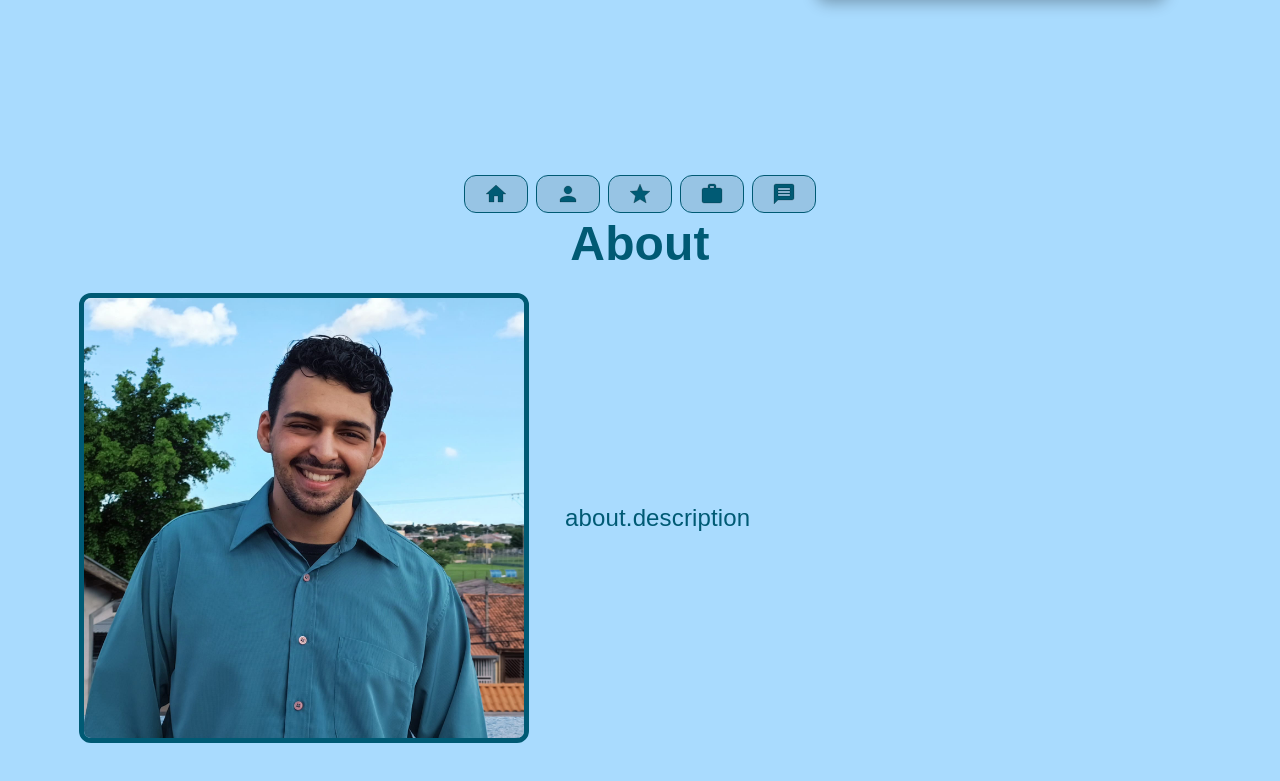
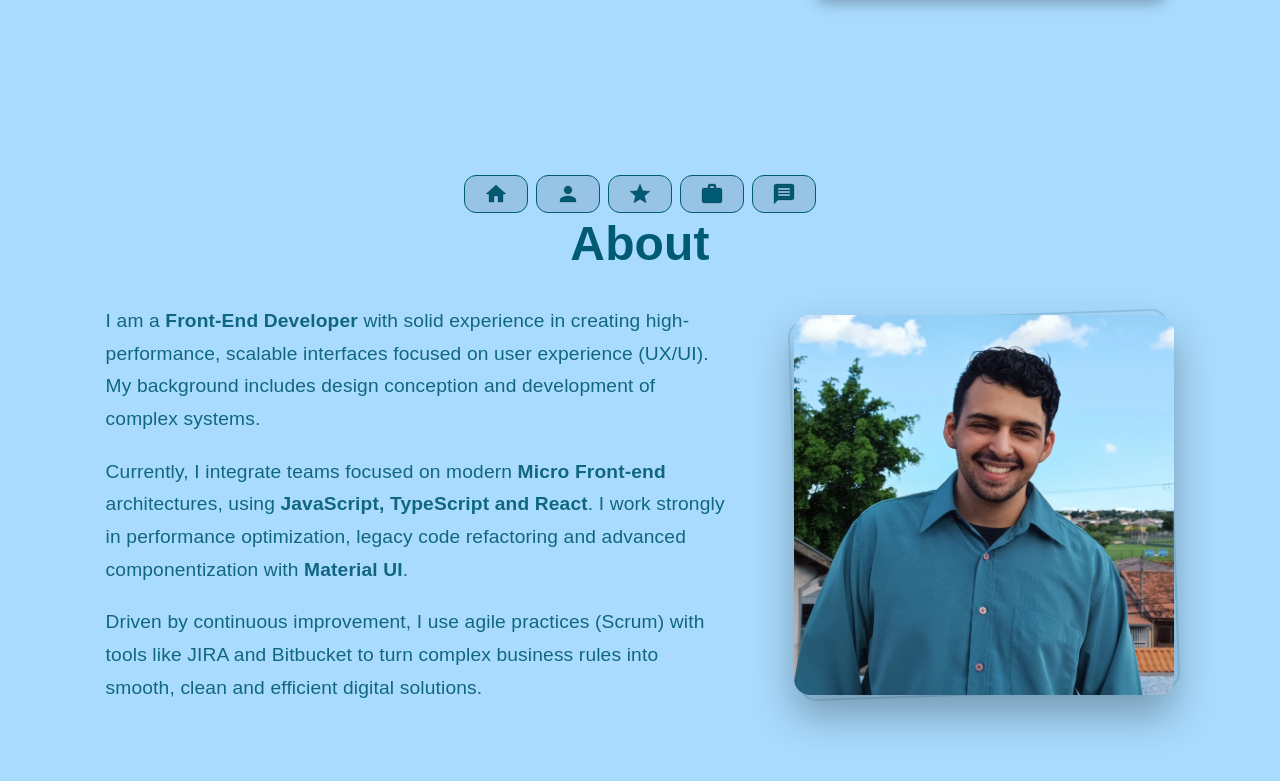
Before and after one commit to ewnsilva/portfolio, a React app: page / in a window 1280 px wide. Shown: the part 573-1354 px from the top of the page. Built offline with nearby package versions, Linux system fonts and the light colour scheme.

Commit message:
refactor: updating stylization

```diff
--- a/src/components/About/index.tsx
+++ b/src/components/About/index.tsx
@@ -1,52 +1,176 @@
-import { Box, Typography, useMediaQuery } from "@mui/material";
+import { Box, Typography, useMediaQuery, useTheme } from "@mui/material";
+import { keyframes } from "@mui/system";
 import { useLanguage } from "hooks/useLanguage";
 import { Title } from "components";
 import { photos } from "utils";
 
+const fadeInUp = keyframes`
+  from {
+    opacity: 0;
+    transform: translateY(30px);
+  }
+  to {
+    opacity: 1;
+    transform: translateY(0);
+  }
+`;
+
 export const About = () => {
   const { t } = useLanguage();
+  const theme = useTheme();
   const matchesMd = useMediaQuery("(max-width:870px)");
 
   return (
-    <Box mb={25}>
+    <Box
+      mb={matchesMd ? 12 : 23}
+      sx={{
+        animation: `${fadeInUp} 1.2s ease-out`,
+        width: "100%",
+      }}
+    >
       <Title styles={{ textAlign: "center" }} id="about">
         {t("about.title")}
       </Title>
+
       <Box
-        display={"flex"}
-        flexDirection={matchesMd ? "column" : "row"}
-        justifyContent={"center"}
-        alignItems={"center"}
-        justifyItems={"center"}
+        display="flex"
+        flexDirection={matchesMd ? "column-reverse" : "row"}
+        justifyContent="center"
+        alignItems="center"
+        gap={matchesMd ? 5 : 8}
+        p={matchesMd ? 2 : 4}
+        sx={{
+          maxWidth: "1200px",
+          mx: "auto",
+        }}
       >
         <Box
-          component="img"
-          src={photos[0].image}
-          alt={photos[0].name}
           sx={{
-            border: "5px solid",
-            borderRadius: 3,
-            borderColor: "primary.main",
-            width: matchesMd ? "75%" : "50%",
-            maxWidth: "450px",
-            margin: "20px",
+            width: matchesMd ? "100%" : "55%",
+            textAlign: matchesMd ? "center" : "left",
+            color: "text.primary",
+            fontFamily: "inherit",
           }}
-        />
-        <Typography
-          m={2}
-          textAlign={"justify"}
-          width={matchesMd ? "95%" : "50%"}
+        >
+          <Typography
+            component="p"
+            sx={{
+              fontSize: {
+                xs: "0.95rem",
+                sm: "1.05rem",
+                md: "1.15rem",
+                lg: "1.2rem",
+              },
+              fontWeight: 400,
+              lineHeight: 1.7,
+              mb: 2.5,
+              opacity: 0.9,
+              "& strong": { color: "primary.main", fontWeight: 600 },
+            }}
+          >
+            <span dangerouslySetInnerHTML={{ __html: t("about.paragraph1") }} />
+          </Typography>
+
+          <Typography
+            component="p"
+            sx={{
+              fontSize: {
+                xs: "0.95rem",
+                sm: "1.05rem",
+                md: "1.15rem",
+                lg: "1.2rem",
+              },
+              fontWeight: 400,
+              lineHeight: 1.7,
+              mb: 2.5,
+              opacity: 0.9,
+              "& strong": { color: "primary.main", fontWeight: 600 },
+            }}
+          >
+            <span dangerouslySetInnerHTML={{ __html: t("about.paragraph2") }} />
+          </Typography>
+
+          <Typography
+            component="p"
+            sx={{
+              fontSize: {
+                xs: "0.95rem",
+                sm: "1.05rem",
+                md: "1.15rem",
+                lg: "1.2rem",
+              },
+              fontWeight: 400,
+              lineHeight: 1.7,
+              opacity: 0.9,
+              "& strong": { color: "primary.main", fontWeight: 600 },
+            }}
+          >
+            <span dangerouslySetInnerHTML={{ __html: t("about.paragraph3") }} />
+          </Typography>
+        </Box>
+
+        <Box
           sx={{
-            fontSize: {
-              xs: "0.8rem",
-              sm: "1rem",
-              md: "1.2rem",
-              lg: "1.5rem",
+            position: "relative",
+            display: "flex",
+            justifyContent: "center",
+            alignItems: "center",
+            width: matchesMd ? "65%" : "35%",
+            maxWidth: "380px",
+            transition: "all 0.4s cubic-bezier(0.4, 0, 0.2, 1)",
+            "&:hover": {
+              transform: "scale(1.03) translateY(-5px)",
+              "& .back-card": {
+                transform: "rotate(-4deg) translate(-8px, -8px)",
+                borderColor: "primary.main",
+              },
             },
           }}
         >
-          {t("about.description")}
-        </Typography>
+          <Box
+            className="back-card"
+            sx={{
+              position: "absolute",
+              width: "100%",
+              height: "100%",
+              borderRadius: "16px",
+              border: "2px solid",
+              borderColor:
+                theme.palette.mode === "dark"
+                  ? "rgba(255, 255, 255, 0.1)"
+                  : "rgba(0, 90, 116, 0.15)",
+              background: `linear-gradient(135deg, ${theme.palette.primary.main}10 0%, ${theme.palette.primary.dark}25 100%)`,
+              zIndex: 0,
+              transform: "rotate(-2deg)",
+              transition: "all 0.4s ease",
+            }}
+          />
+
+          <Box
+            component="img"
+            src={photos[0].image}
+            alt={photos[0].name}
+            sx={{
+              width: "100%",
+              height: "auto",
+              borderRadius: "16px",
+              zIndex: 1,
+              boxShadow: "0px 20px 40px rgba(0, 0, 0, 0.3)",
+            }}
+          />
+
+          <Box
+            sx={{
+              position: "absolute",
+              width: "90%",
+              height: "90%",
+              borderRadius: "16px",
+              background: `radial-gradient(circle, ${theme.palette.primary.main}25 0%, transparent 70%)`,
+              filter: "blur(25px)",
+              zIndex: 0,
+            }}
+          />
+        </Box>
       </Box>
     </Box>
   );
```
